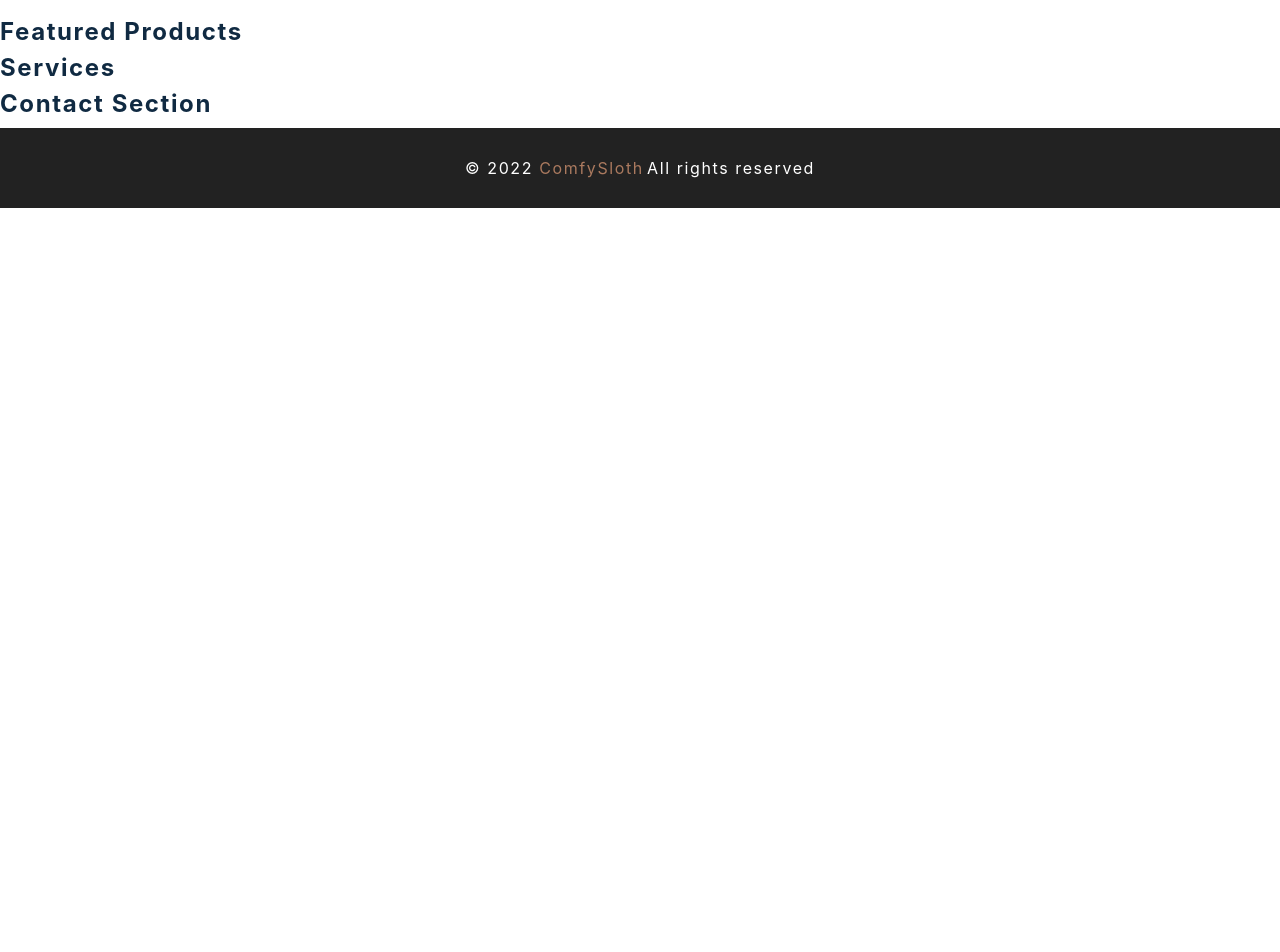
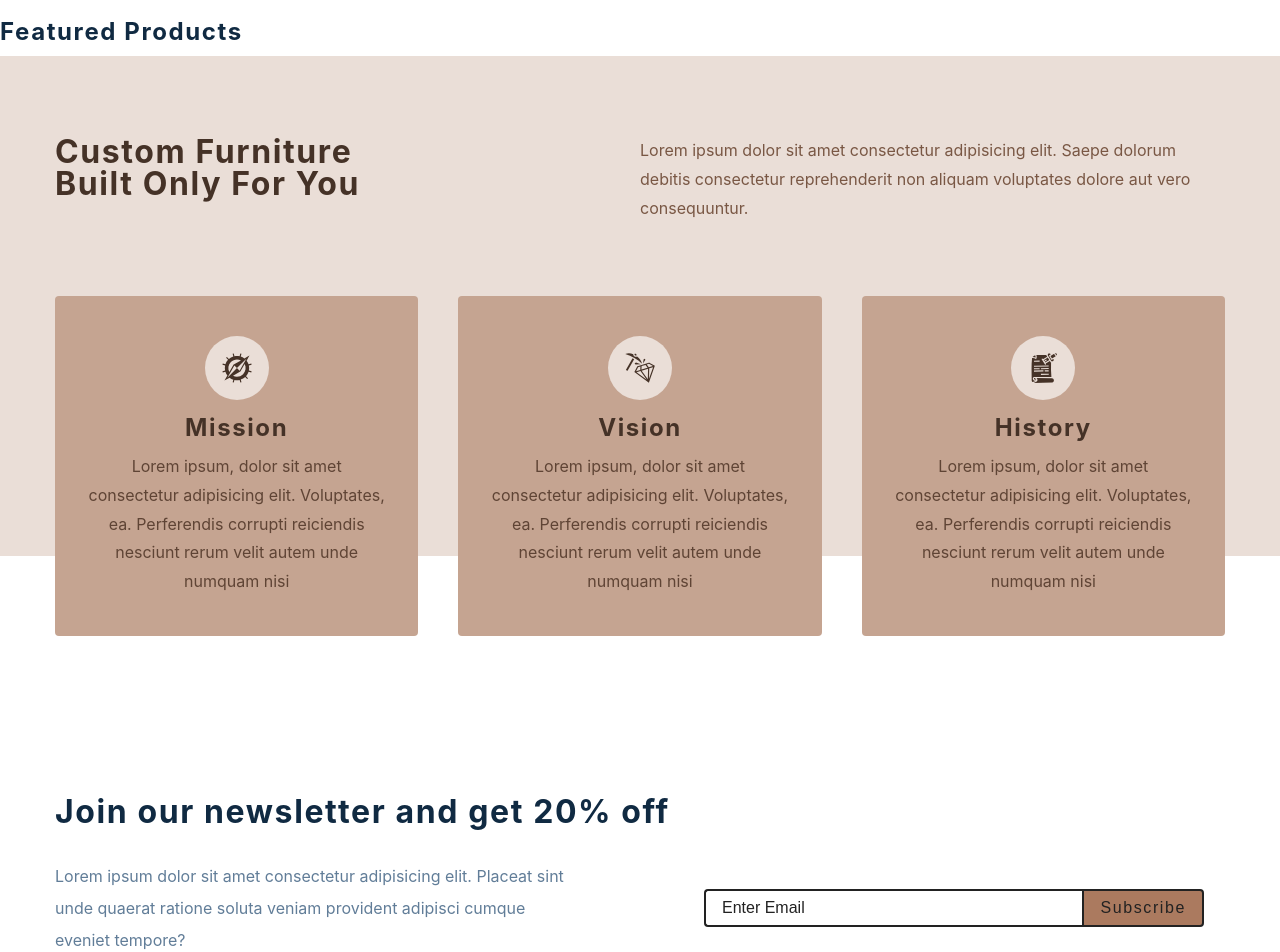
Before and after one commit to mishuleu15/React-Shop-Project, a React (Create React App) app: page / in a window 1280 px wide. Shown: the part 780-1732 px from the top of the page. Before the commit the page ends 988 px from the top, so only its background shows below. Built offline with nearby package versions, Linux system fonts and the light colour scheme; the HTML template or start-up script is replaced by a standard one.

Commit message:
added to home page services and contact with formspree service

```diff
--- a/src/components/Contact.js
+++ b/src/components/Contact.js
@@ -1,9 +1,37 @@
-import React from 'react'
-import styled from 'styled-components'
+import React from 'react';
+import styled from 'styled-components';
 
 const Contact = () => {
-  return <h4>contact section</h4>
-}
+  return (
+    <Wrapper>
+      <div className='section-center'>
+        <h3>Join our newsletter and get 20% off</h3>
+        <div className='content'>
+          <p>
+            Lorem ipsum dolor sit amet consectetur adipisicing elit. Placeat
+            sint unde quaerat ratione soluta veniam provident adipisci cumque
+            eveniet tempore?
+          </p>
+          <form
+            className='contact-form'
+            action='https://formspree.io/f/xknyjgwk'
+            method='POST'
+          >
+            <input
+              type='email'
+              className='form-input'
+              placeholder='enter email'
+              name='_replyto'
+            />
+            <button type='submit' className='submit-btn'>
+              subscribe
+            </button>
+          </form>
+        </div>
+      </div>
+    </Wrapper>
+  );
+};
 const Wrapper = styled.section`
   padding: 5rem 0;
   h3 {
@@ -67,6 +95,6 @@
   @media (min-width: 1280px) {
     padding: 15rem 0;
   }
-`
+`;
 
-export default Contact
+export default Contact;
--- a/src/components/Services.js
+++ b/src/components/Services.js
@@ -1,10 +1,37 @@
-import React from 'react'
-import styled from 'styled-components'
-import { services } from '../utils/constants'
+import React from 'react';
+import styled from 'styled-components';
+import { services } from '../utils/constants';
 
 const Services = () => {
-  return <h4>services </h4>
-}
+  return (
+    <Wrapper>
+      <div className='section-center'>
+        <article className='header'>
+          <h3>
+            custom furniture <br /> built only for you
+          </h3>
+          <p>
+            Lorem ipsum dolor sit amet consectetur adipisicing elit. Saepe
+            dolorum debitis consectetur reprehenderit non aliquam voluptates
+            dolore aut vero consequuntur.
+          </p>
+        </article>
+        <div className='services-center'>
+          {services.map((service) => {
+            const { id, icon, title, text } = service;
+            return (
+              <article className='service' key={id}>
+                <span className='icon'>{icon}</span>
+                <h4>{title}</h4>
+                <p>{text}</p>
+              </article>
+            );
+          })}
+        </div>
+      </div>
+    </Wrapper>
+  );
+};
 
 const Wrapper = styled.section`
   h3,
@@ -68,5 +95,5 @@
       transform: translateY(5rem);
     }
   }
-`
-export default Services
+`;
+export default Services;
```
